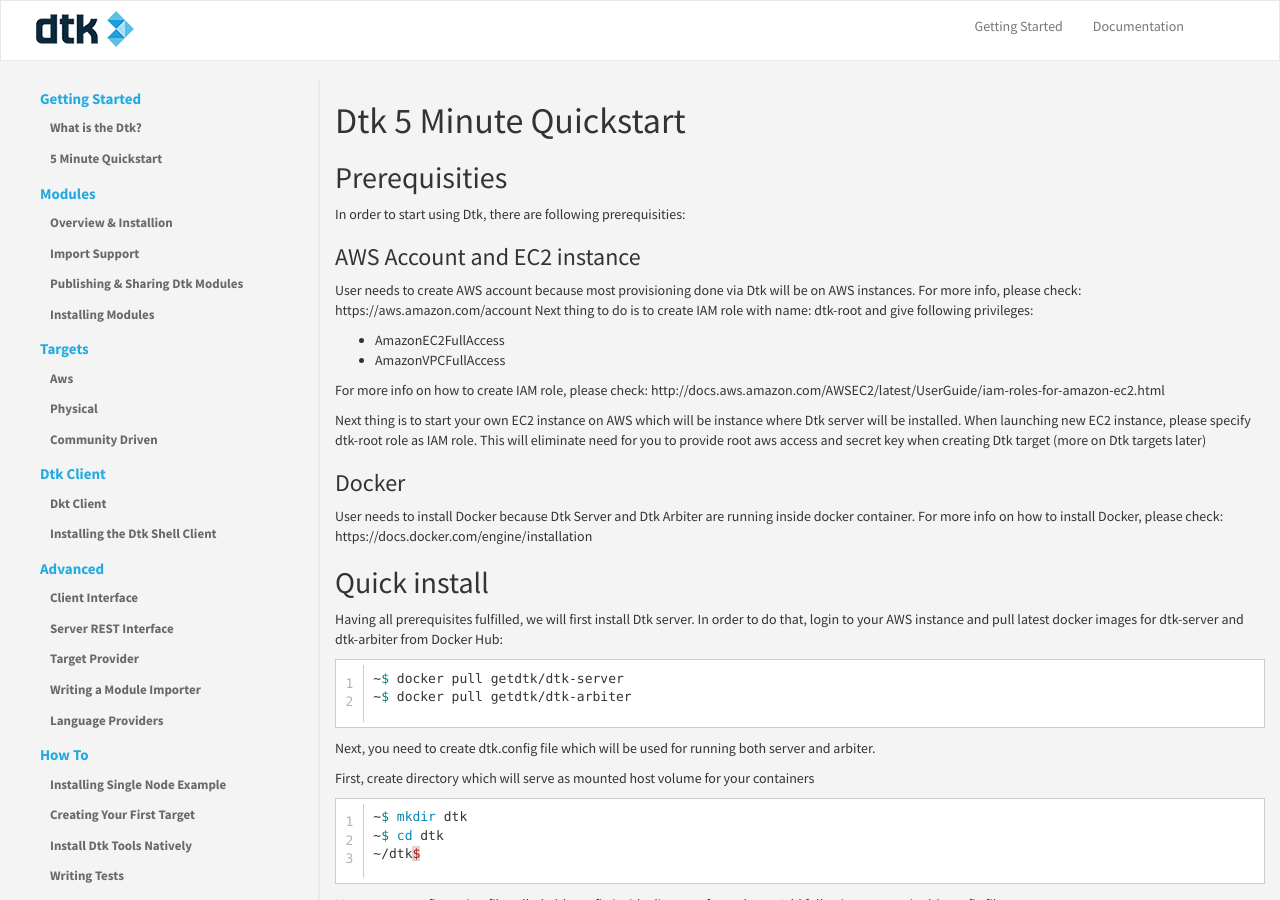
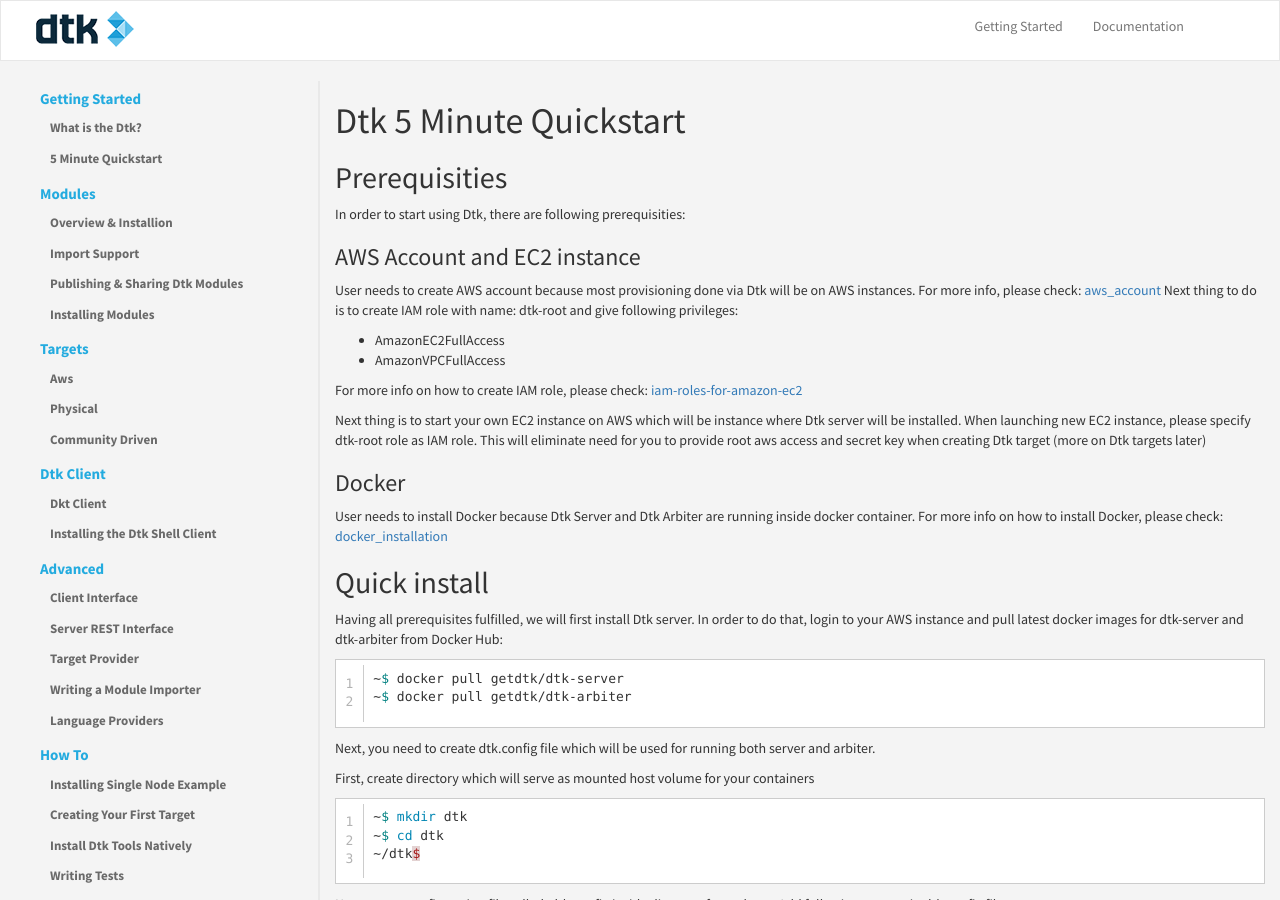
Before and after one commit to dtk/dtk-docs-v1, a Jekyll site: the page built from _getting-started/5-min-quickstart.md, in a window 1280 px wide and 900 px high. Built offline with Jekyll 4.4.1, drawn with Linux system fonts in a browser that asks for light colours; part of the change alters nothing that is shown.

Commit message:
fixed links for external resources

```diff
--- a/_getting-started/5-min-quickstart.md
+++ b/_getting-started/5-min-quickstart.md
@@ -9,17 +9,17 @@ order: 20
 In order to start using Dtk, there are following prerequisities:
 
 ### AWS Account and EC2 instance
-User needs to create AWS account because most provisioning done via Dtk will be on AWS instances. For more info, please check: https://aws.amazon.com/account
+User needs to create AWS account because most provisioning done via Dtk will be on AWS instances. For more info, please check: <a href="https://aws.amazon.com/account" target="_blank">aws_account</a>
 Next thing to do is to create IAM role with name: dtk-root and give following privileges:
 - AmazonEC2FullAccess
 - AmazonVPCFullAccess
 
-For more info on how to create IAM role, please check: http://docs.aws.amazon.com/AWSEC2/latest/UserGuide/iam-roles-for-amazon-ec2.html
+For more info on how to create IAM role, please check: <a href="http://docs.aws.amazon.com/AWSEC2/latest/UserGuide/iam-roles-for-amazon-ec2.html" target="_blank">iam-roles-for-amazon-ec2</a>
 
 Next thing is to start your own EC2 instance on AWS which will be instance where Dtk server will be installed. When launching new EC2 instance, please specify dtk-root role as IAM role. This will eliminate need for you to provide root aws access and secret key when creating Dtk target (more on Dtk targets later)
 
 ### Docker
-User needs to install Docker because Dtk Server and Dtk Arbiter are running inside docker container. For more info on how to install Docker, please check: https://docs.docker.com/engine/installation
+User needs to install Docker because Dtk Server and Dtk Arbiter are running inside docker container. For more info on how to install Docker, please check: <a href="https://docs.docker.com/engine/installation" target="_blank">docker_installation</a>
 
 ## Quick install
 Having all prerequisites fulfilled, we will first install Dtk server. In order to do that, login to your AWS instance and pull latest docker images for dtk-server and dtk-arbiter from Docker Hub:
```
